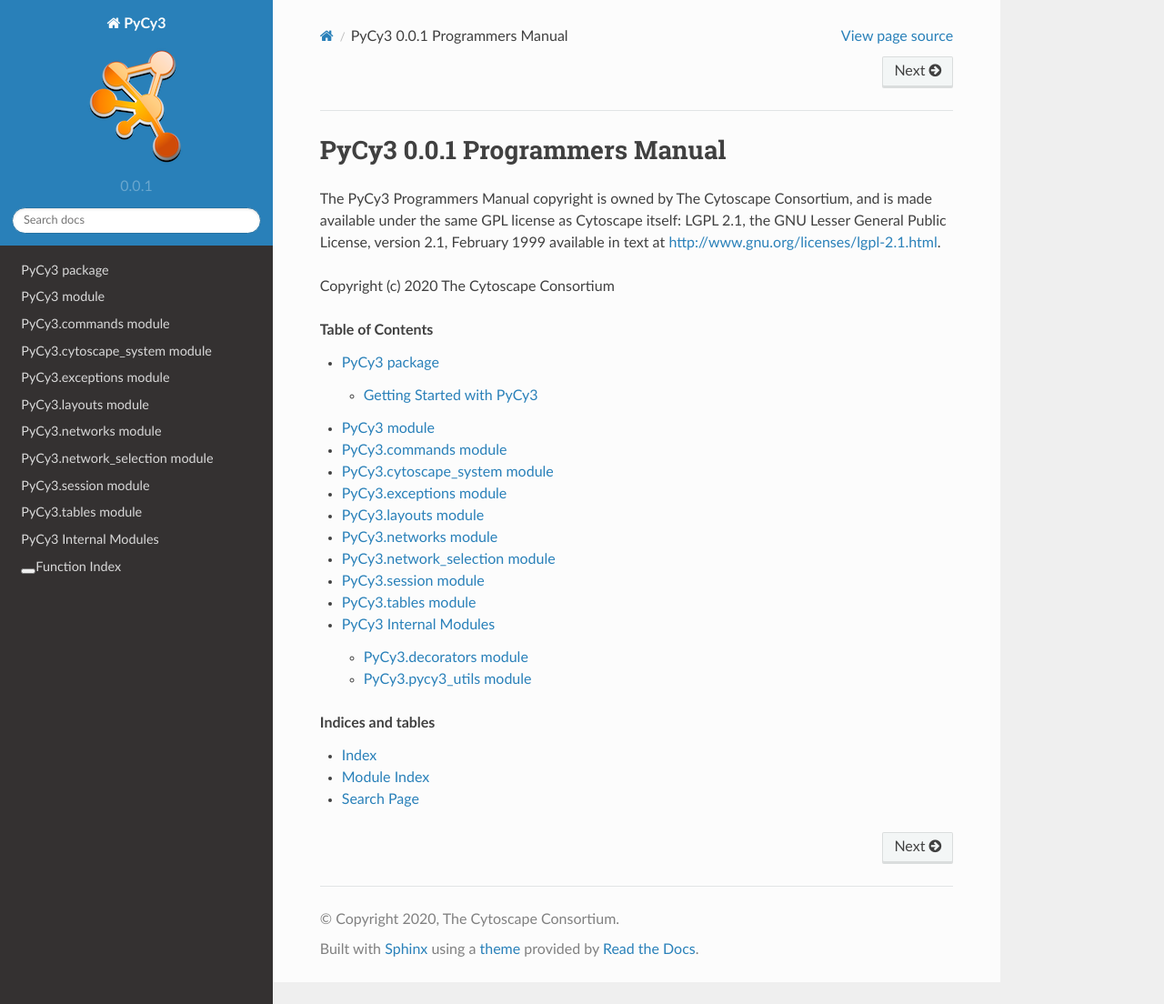
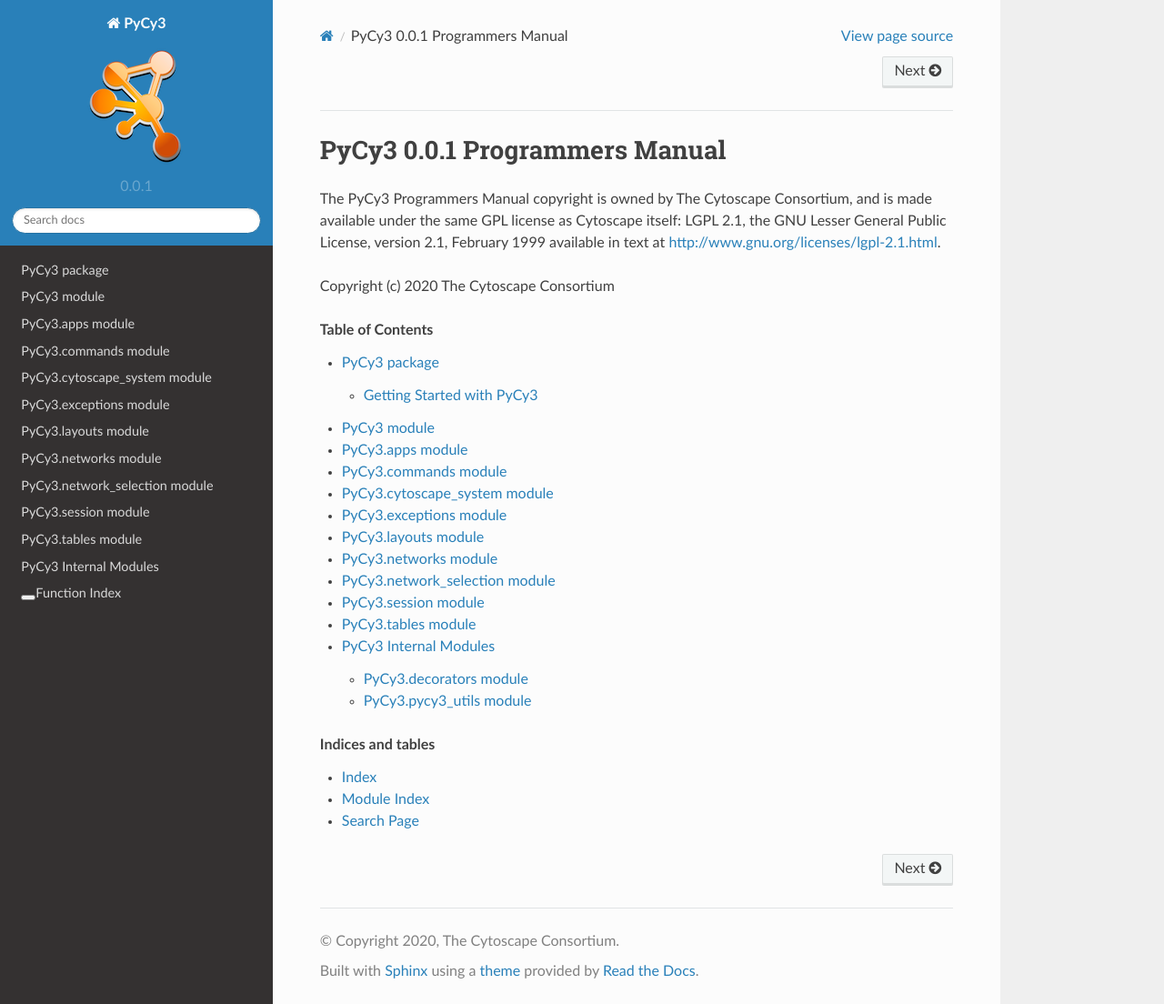
Before and after one commit to cytoscape/py4cytoscape, a Sphinx documentation site: the page built from doc/index.rst, in a window 1280 px wide and 1104 px high. Shown: the whole window at 91% size. Built offline with Sphinx 7.4.7 and the Read the Docs theme 2.0.0, drawn with Linux system fonts in a browser that asks for light colours.

```diff
--- /dev/null
+++ b/doc/apps.rst
@@ -0,0 +1,7 @@
+PyCy3.apps module
+====================
+
+.. automodule:: PyCy3.apps
+    :members:
+    :undoc-members:
+    :show-inheritance:
--- a/doc/index.rst
+++ b/doc/index.rst
@@ -17,6 +17,7 @@ Copyright (c) 2020 The Cytoscape Consortium
    :maxdepth: 4
 
    PyCy3
+   apps
    commands
    cytoscape_system
    exceptions
```
